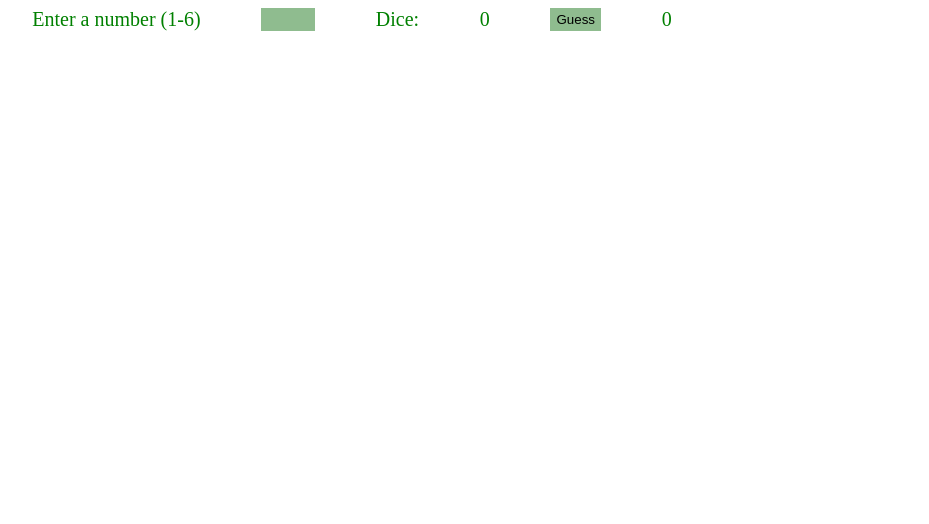
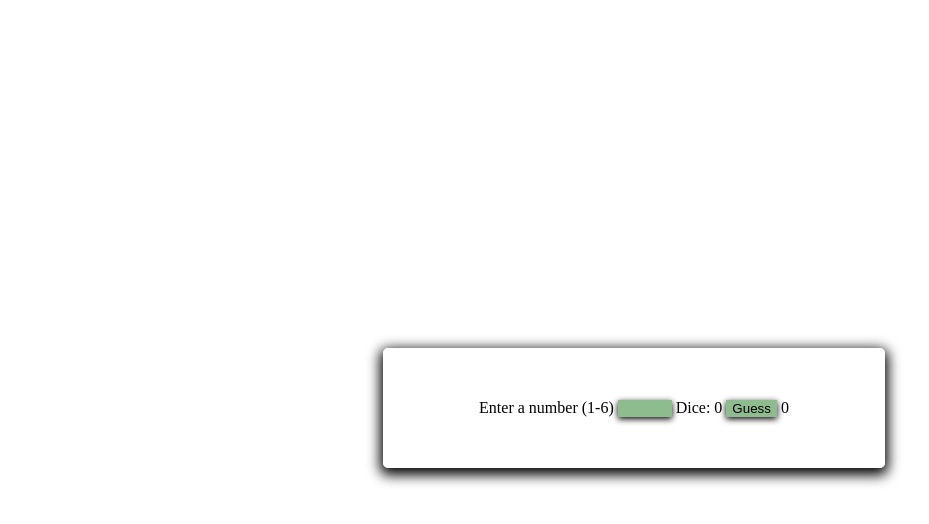
Before and after one commit to Hasmik-icml/guessPromise, a plain HTML site: page promis/index.html in a window 1280 px wide. Shown: the whole page, without its empty margins (6-935 px from the left). Drawn offline with Linux system fonts and the light colour scheme.

Commit message:
modefied css file

```diff
--- a/promis/index.html
+++ b/promis/index.html
@@ -9,16 +9,16 @@
 </head>
 <body>
     <!-- promis example -->
-    <div class="main">
+
         <div class="container">
             <label for="" class="inputLable">Enter a number (1-6)</label>
             <input type="text" name="" id="input" class="inputNumber">
             <label for="">Dice:</label>
-            <div class="result">0</div>
+            <div class="result divs">0</div>
 
             <button class="guess">Guess</button>
-            <div class="points">0</div>
-        </div>
+            <div class="points divs">0</div>
+
     </div>
 
     <!-- promis example end-->
--- a/promis/promise.css
+++ b/promis/promise.css
@@ -1,5 +1,9 @@
-
-.container{
+body{
+    display:flex;
+    text-align: center;
+    min-height:100vh;
+}
+/* .container{
     width: 700px;
     text-align: center;
     display: flex;
@@ -7,10 +11,27 @@
     font-size: 20px;
     color: green;
     border-style: none;
+} */
+.container{
+    width: 400px;
+    border: 1px solid white;
+    border-radius: 5px;
+    margin: auto;
+    text-align: center;
+    box-shadow: 0px 4px 13px 3px;
+    display: flex;
+    flex-direction: column;
+    justify-content: center;
+    display: inline-block;
+    justify-content: center;
+    vertical-align: bottom;
+    padding: 50px;
 }
+
 .guess{
     border-style: none;
     background-color: darkseagreen;
+    box-shadow: 0px 2px 6px 0px;
 }
 .inputNumber{
     outline: none;
@@ -18,4 +39,8 @@
     background-color: darkseagreen;
     text-align: center;
     width: 50px;
+    box-shadow: 0px 2px 6px 0px;
 }
+.divs{
+    display: inline-block;
+}
```
